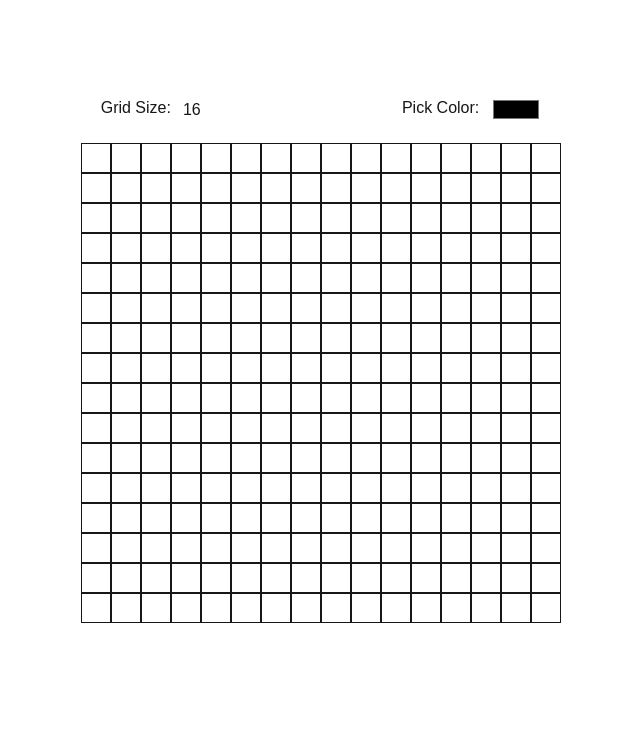
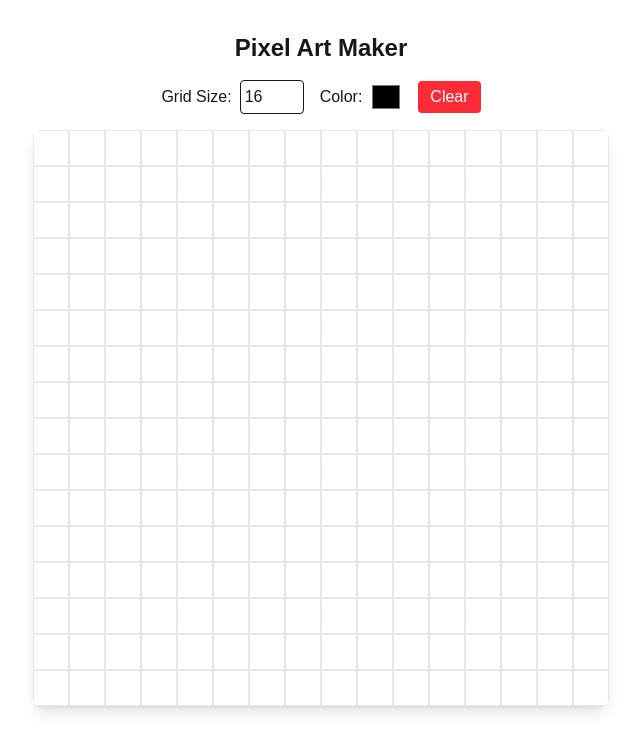
Before and after one commit to Yash-Tibadiya/Pixel-Art-Maker, a Next.js app: page / in a window 1280 px wide. Shown: the top 752 px of the page, without its empty margins (319-959 px from the left). Built offline with nearby package versions, Linux system fonts and the light colour scheme.

Commit message:
Enhance PixelArtMaker component layout and functionality with improved input handling and styling

```diff
--- a/src/app/page.tsx
+++ b/src/app/page.tsx
@@ -2,7 +2,7 @@ import PixelArtMaker from "@/components/PixelArtMaker";
 
 export default function Home() {
   return (
-    <div className="flex min-h-screen flex-col items-center justify-between p-24">
+    <div className="flex min-h-screen flex-col items-center justify-between p-4">
       <PixelArtMaker />
     </div>
   );
--- a/src/components/PixelArtMaker.tsx
+++ b/src/components/PixelArtMaker.tsx
@@ -27,23 +27,50 @@ const PixelArtMaker = () => {
   };
 
   return (
-    <div className="flex flex-col items-center justify-center gap-5">
-      <div className="flex gap-3">
-        <label htmlFor="grid-size">Grid Size: </label>
+    <div className="flex flex-col items-center gap-4 pt-4">
+      <h1 className="text-2xl font-bold">Pixel Art Maker</h1>
+
+      <div className="flex flex-row gap-4 items-center">
+        <div className="flex items-center gap-2">
+          <label htmlFor="grid-size" className="font-medium">
+            Grid Size:
+          </label>
           <input
+            id="grid-size"
             type="number"
+            min="1"
+            max="32"
             value={gridSize}
             onChange={(e) => handleGridSizeChange(Number(e.target.value))}
+            className="w-16 p-1 border rounded"
           />
-        <label htmlFor="pick-color">Pick Color: </label>
+        </div>
+
+        <div className="flex items-center gap-2">
+          <label htmlFor="pick-color" className="font-medium">
+            Color:
+          </label>
           <input
+            id="pick-color"
             type="color"
             value={selectedColor}
             onChange={(e) => setSelectedColor(e.target.value)}
+            className="w-8 h-8 cursor-pointer"
           />
         </div>
+
+        <button
+          onClick={() =>
+            setGrid(Array(gridSize * gridSize).fill(DEFAULT_GRID_COLOR))
+          }
+          className="px-3 py-1 bg-red-500 text-white rounded"
+        >
+          Clear
+        </button>
+      </div>
+
       <div
-        className="grid w-[30rem] h-[30rem]"
+        className="grid w-[36rem] h-[36rem] max-w-full bg-white dark:bg-gray-800 rounded-lg shadow-lg overflow-hidden"
         style={{ gridTemplateColumns: `repeat(${gridSize}, 1fr)` }}
       >
         {grid.map((color, index) => (
@@ -51,7 +78,7 @@ const PixelArtMaker = () => {
             key={index}
             onClick={() => handleCellClick(index)}
             style={{ backgroundColor: color }}
-            className="border"
+            className="border border-gray-200 dark:border-gray-700 hover:opacity-90 transition-opacity"
           />
         ))}
       </div>
```
Lines whose indentation alone changed are shown as unchanged.
